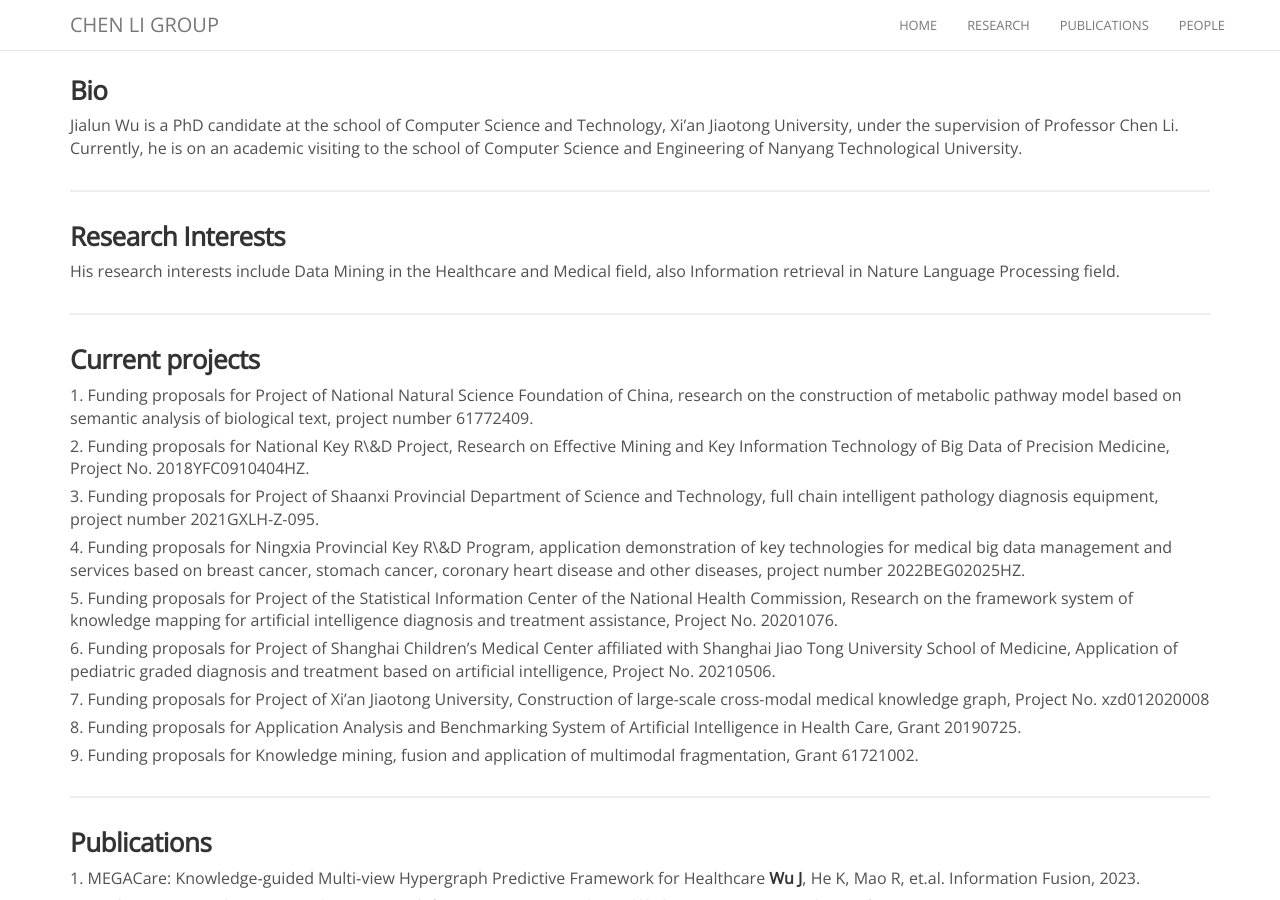
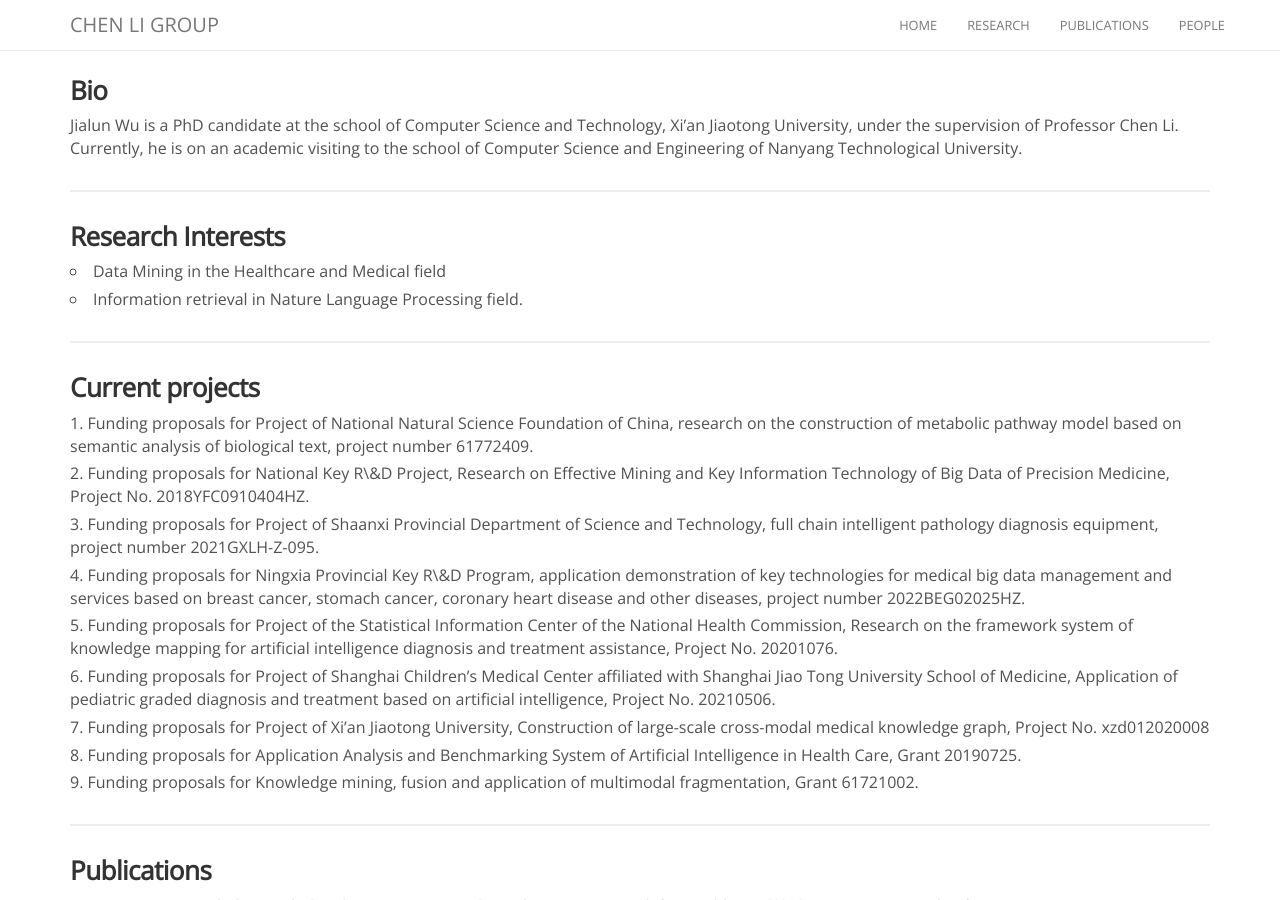
Before and after one commit to chenligroup/chenligroup.github.io, a Jekyll site: the page built from _people/Jialun_Wu.md, in a window 1280 px wide and 900 px high, scrolled down 485 px. Built offline with Jekyll 4.4.1, drawn with Linux system fonts in a browser that asks for light colours; nearby versions of some CDN libraries; comment, search, counter and statistics services are not loaded.

Commit message:
Update Jialun_Wu.md

```diff
--- a/_people/Jialun_Wu.md
+++ b/_people/Jialun_Wu.md
@@ -20,8 +20,8 @@ Currently, he is on an academic visiting to the school of Computer Science and E
 <hr>
 
 ### Research Interests
-
-His research interests include Data Mining in the Healthcare and Medical field, also Information retrieval in Nature Language Processing field.
+- Data Mining in the Healthcare and Medical field
+- Information retrieval in Nature Language Processing field.
 
 <hr>
 
```
